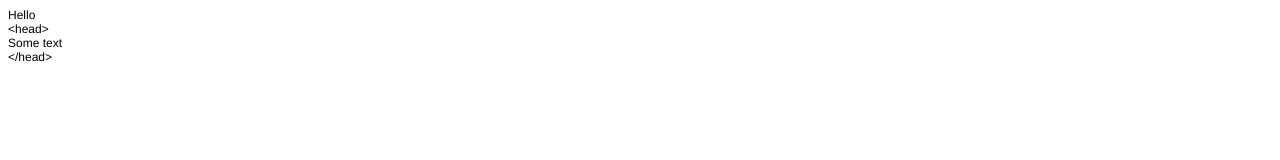
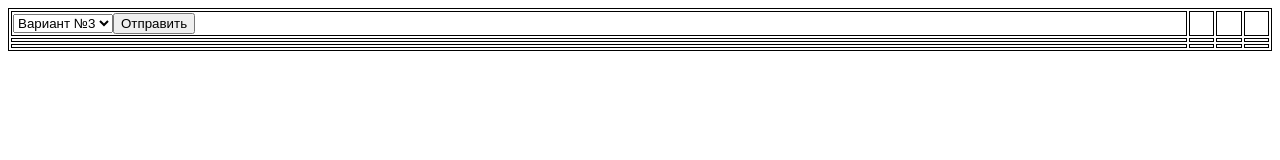
Before and after one commit to Jamchic/Oxygen-Work, a website: page index.html in a window 1280 px wide. Drawn offline with Linux system fonts and the light colour scheme.

Commit message:
HTML tags

```diff
--- a/index.html
+++ b/index.html
@@ -13,10 +13,34 @@
   </style>
 </head>
 <body>
-<p class="p1"><span class="s1">Hello</span></p>
-<p class="p1"><span class="s1">&lt;head&gt;</span></p>
-<p class="p1"><span class="s1">Some text</span></p>
-<p class="p1"><span class="s1">&lt;/head&gt;</span></p>
-<p class="p2"><span class="s1"></span><br></p>
+<table border="1" bordercolor="black" align="center" width="100%" height="100%">
+<tr>
+  <td>
+   <form>
+     <select name="1">
+       <option selected value="v1">Вариант №1</option>
+       <option selected value="v2">Вариант №2</option>
+       <option selected value="v3">Вариант №3</option>
+       <input type="submit" value="Отправить">
+     </select>
+     <label> </label>
+   </form></td>
+  <td> </td>
+  <td> </td>
+  <td> </td>
+</tr>
+  <tr>
+    <td> </td>
+    <td> </td>
+    <td> </td>
+    <td> </td>
+  </tr>
+  <tr>
+    <td> </td>
+    <td> </td>
+    <td> </td>
+    <td> </td>
+  </tr>
+</table>
 </body>
 </html>
```
